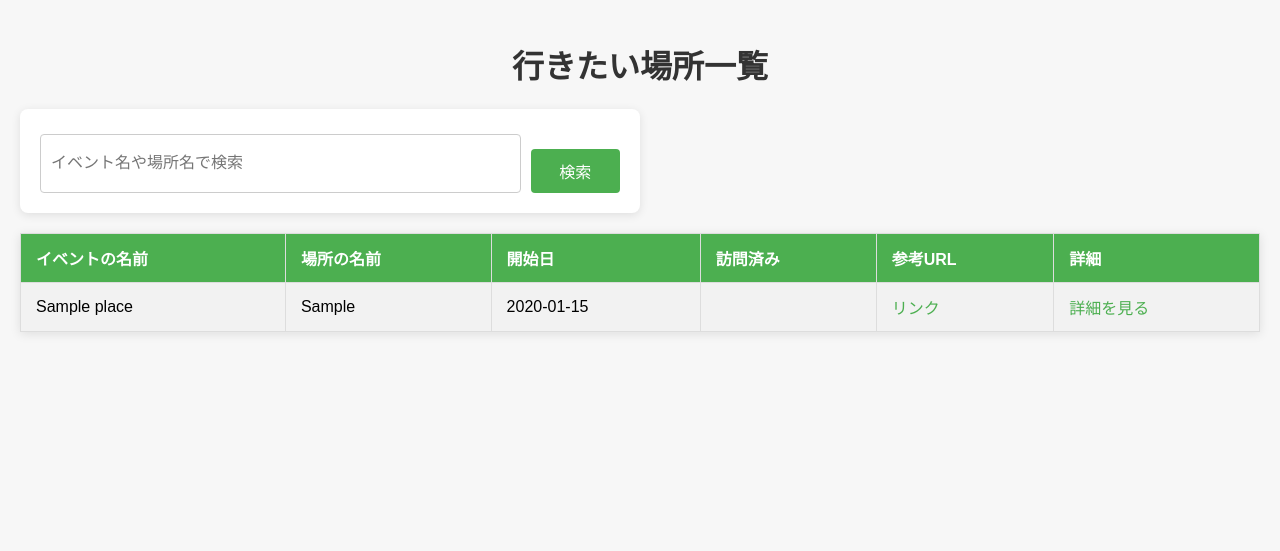
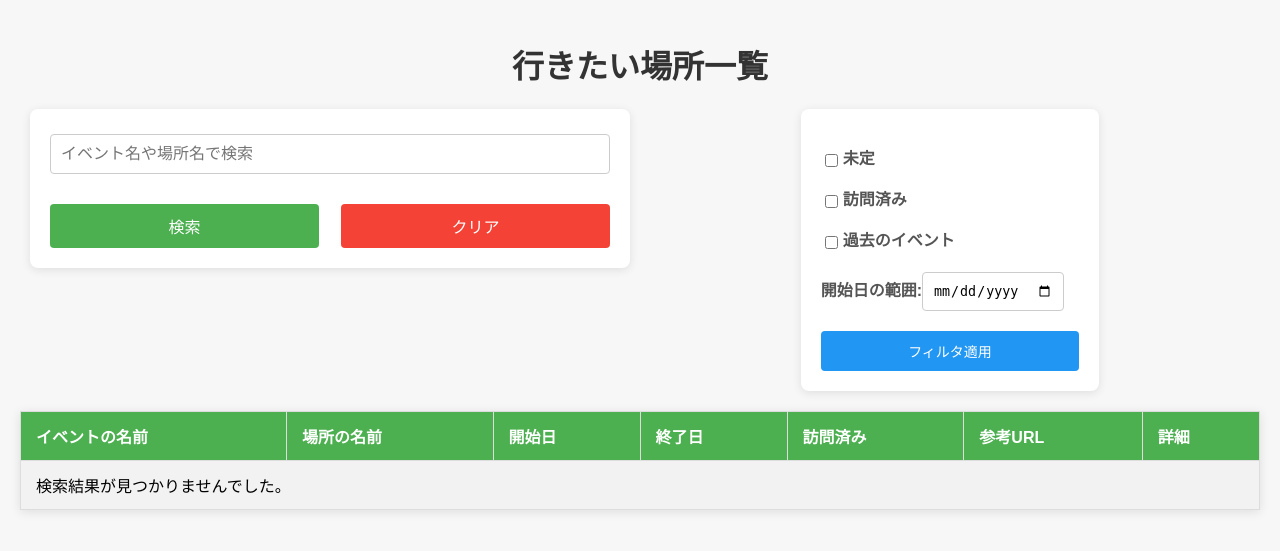
Before and after one commit to rinoue-com/php-app, a PHP site: page /list.php in a window 1280 px wide. Shown: the top 551 px of the page. Run offline with PHP 8.4, Linux system fonts and the light colour scheme; tables that the repository leaves empty or names only in its code hold one stand-in row (values such as "Sample post").

Commit message:
フィルタリング機能を追加

```diff
--- a/bookmark-app/list.php
+++ b/bookmark-app/list.php
@@ -13,14 +13,49 @@
     exit;
 }
 
-// 検索キーワードの取得
+// 検索キーワードとフィルタの取得
 $searchKeyword = isset($_GET['search']) ? $_GET['search'] : '';
+$showUndecided = isset($_GET['undecided']) ? 1 : 0;
+$showVisited = isset($_GET['visited']) ? 1 : 0;
+$showPastEvents = isset($_GET['past_events']) ? 1 : 0;
+$startDateRange = isset($_GET['start_date_range']) ? $_GET['start_date_range'] : '';
 
-// 検索クエリを作成
-$sql = 'SELECT id, place_name, location, start_date, undecided, visited_flag, related_url FROM memo_places WHERE place_name LIKE :search OR location LIKE :search';
+// クリアボタンが押された場合、検索文字列をリセット
+if (isset($_GET['clear'])) {
+    header("Location: list.php"); // クエリパラメータを削除してリダイレクト
+    exit;
+}
+
+// SQLクエリの準備
+$sql = 'SELECT id, place_name, location, start_date, end_date, undecided, visited_flag, related_url FROM memo_places WHERE (place_name LIKE :search OR location LIKE :search)';
+
+// 未定のものを除外するフィルタ
+if ($showUndecided == 0) {
+    $sql .= ' AND undecided = 0';
+}
+
+// 訪問済みフィルタ
+if ($showVisited == 1) {
+    $sql .= ' AND visited_flag = 1';
+}
+
+// 過去のイベントフィルタ
+if ($showPastEvents == 0) {
+    $sql .= ' AND (end_date IS NULL OR end_date >= NOW())';
+}
+
+// 開始日の範囲フィルタ
+if (!empty($startDateRange)) {
+    $sql .= ' AND start_date <= :start_date_range';
+}
+
 $stmt = $pdo->prepare($sql);
-$searchParam = '%' . $searchKeyword . '%'; // 検索キーワードの曖昧検索用
+$searchParam = '%' . $searchKeyword . '%';
 $stmt->bindValue(':search', $searchParam, PDO::PARAM_STR);
+
+if (!empty($startDateRange)) {
+    $stmt->bindValue(':start_date_range', $startDateRange, PDO::PARAM_STR);
+}
 
 // SQL実行
 $stmt->execute();
@@ -37,12 +72,37 @@
 <body>
     <h1>行きたい場所一覧</h1>
 
+    <div class="search-filter-container">
         <!-- 検索フォーム -->
         <div class="search-container">
             <form method="GET" action="list.php" class="search-form">
                 <input type="text" name="search" placeholder="イベント名や場所名で検索" value="<?php echo htmlspecialchars($searchKeyword, ENT_QUOTES, 'UTF-8'); ?>" class="search-input">
+                <div class="search-buttons">
                     <button type="submit" class="search-button">検索</button>
+                    <button type="submit" name="clear" value="1" class="clear-button">クリア</button>
+                </div>
             </form>
+        </div>
+
+        <!-- フィルタオプション -->
+        <div class="filter-container">
+            <form method="GET" action="list.php">
+                <label>
+                    <input type="checkbox" name="undecided" <?php echo $showUndecided ? 'checked' : ''; ?>> 未定
+                </label>
+                <label>
+                    <input type="checkbox" name="visited" <?php echo $showVisited ? 'checked' : ''; ?>> 訪問済み
+                </label>
+                <label>
+                    <input type="checkbox" name="past_events" <?php echo $showPastEvents ? 'checked' : ''; ?>> 過去のイベント
+                </label>
+                <label>
+                    開始日の範囲:
+                    <input type="date" name="start_date_range" value="<?php echo htmlspecialchars($startDateRange, ENT_QUOTES, 'UTF-8'); ?>">
+                </label>
+                <button type="submit" class="filter-button">フィルタ適用</button>
+            </form>
+        </div>
     </div>
 
     <table border="1">
@@ -50,6 +110,7 @@
             <th>イベントの名前</th>
             <th>場所の名前</th>
             <th>開始日</th>
+            <th>終了日</th>
             <th>訪問済み</th>
             <th>参考URL</th>
             <th>詳細</th>
@@ -64,7 +125,18 @@
                     if ($place['undecided'] == 1) {
                         echo '未定';
                     } elseif ($place['start_date']) {
-                        echo htmlspecialchars(date('Y-m-d', strtotime($place['start_date'])), ENT_QUOTES, 'UTF-8'); // 時刻を除外
+                        echo htmlspecialchars(date('Y-m-d', strtotime($place['start_date'])), ENT_QUOTES, 'UTF-8');
+                    } else {
+                        echo '未定';
+                    }
+                    ?>
+                </td>
+                <td>
+                    <?php
+                    if ($place['undecided'] == 1) {
+                        echo '未定';
+                    } elseif ($place['end_date']) {
+                        echo htmlspecialchars(date('Y-m-d', strtotime($place['end_date'])), ENT_QUOTES, 'UTF-8');
                     } else {
                         echo '未定';
                     }
@@ -81,7 +153,7 @@
             <?php endforeach; ?>
         <?php else: ?>
             <tr>
-                <td colspan="6">検索結果が見つかりませんでした。</td>
+                <td colspan="7">検索結果が見つかりませんでした。</td>
             </tr>
         <?php endif; ?>
     </table>
--- a/bookmark-app/style.css
+++ b/bookmark-app/style.css
@@ -165,40 +165,105 @@
     background-color: #45a049;
 }
 
-/* 検索フォームのコンテナを50%の幅に設定 */
-.search-container {
-    width: 50%;
+/* 検索フォームとフィルタをまとめるコンテナ */
+.search-filter-container {
+    display: flex;
+    justify-content: space-between;
     margin-bottom: 20px;
+    width: 100%;
 }
 
-/* 検索フォームのスタイル */
+/* 左の検索コンテナ */
+.search-container,
+.filter-container {
+    flex: 1; /* 画面幅の50%を使う */
+    padding: 0 10px; /* 左右に余白 */
+}
+
+/* 検索フォーム */
 .search-form {
-    display: flex; /* 横並びに */
-    justify-content: flex-start; /* 左寄せ */
+    display: flex;
+    flex-direction: column;
 }
 
 /* 検索入力欄のスタイル */
 .search-input {
-    width: 80%; /* ボタンとのバランスをとるため、80%の幅に設定 */
+    width: 100%;
     padding: 10px;
     border: 1px solid #ccc;
     border-radius: 4px;
     font-size: 16px;
-    margin-right: 10px; /* ボタンとの間に余白 */
+    margin-bottom: 10px;
+}
+
+/* ボタンを入力欄の下に配置 */
+.search-buttons {
+    display: flex;
+    justify-content: space-between;
+}
+
+/* 検索ボタンとクリアボタン */
+.search-button, .clear-button {
+    width: 48%;
+    padding: 10px;
+    font-size: 16px;
+    border: none;
+    border-radius: 4px;
+    cursor: pointer;
 }
 
 /* 検索ボタンのスタイル */
 .search-button {
-    width: 18%; /* 入力欄とバランスをとるため、18%の幅に設定 */
-    padding: 10px;
     background-color: #4CAF50;
     color: white;
-    border: none;
-    border-radius: 4px;
-    font-size: 16px;
-    cursor: pointer;
 }
 
 .search-button:hover {
     background-color: #45a049;
 }
+
+/* クリアボタンのスタイル */
+.clear-button {
+    background-color: #f44336;
+    color: white;
+}
+
+.clear-button:hover {
+    background-color: #d32f2f;
+}
+
+/* フィルタオプション */
+.filter-container {
+    display: flex;
+    flex-wrap: wrap;
+    align-items: center;
+}
+
+/* 各フィルタオプションのスタイル */
+.filter-container label {
+    margin-right: 10px;
+    display: flex;
+    align-items: center;
+    white-space: nowrap;
+}
+
+/* チェックボックスと日付フィルタ */
+.filter-container input[type="checkbox"],
+.filter-container input[type="date"] {
+    margin-right: 5px;
+}
+
+/* フィルタ適用ボタン */
+.filter-button {
+    padding: 10px;
+    background-color: #2196F3;
+    color: white;
+    border: none;
+    border-radius: 4px;
+    font-size: 14px;
+    cursor: pointer;
+}
+
+.filter-button:hover {
+    background-color: #1976D2;
+}
```
Lines whose indentation alone changed are shown as unchanged.
